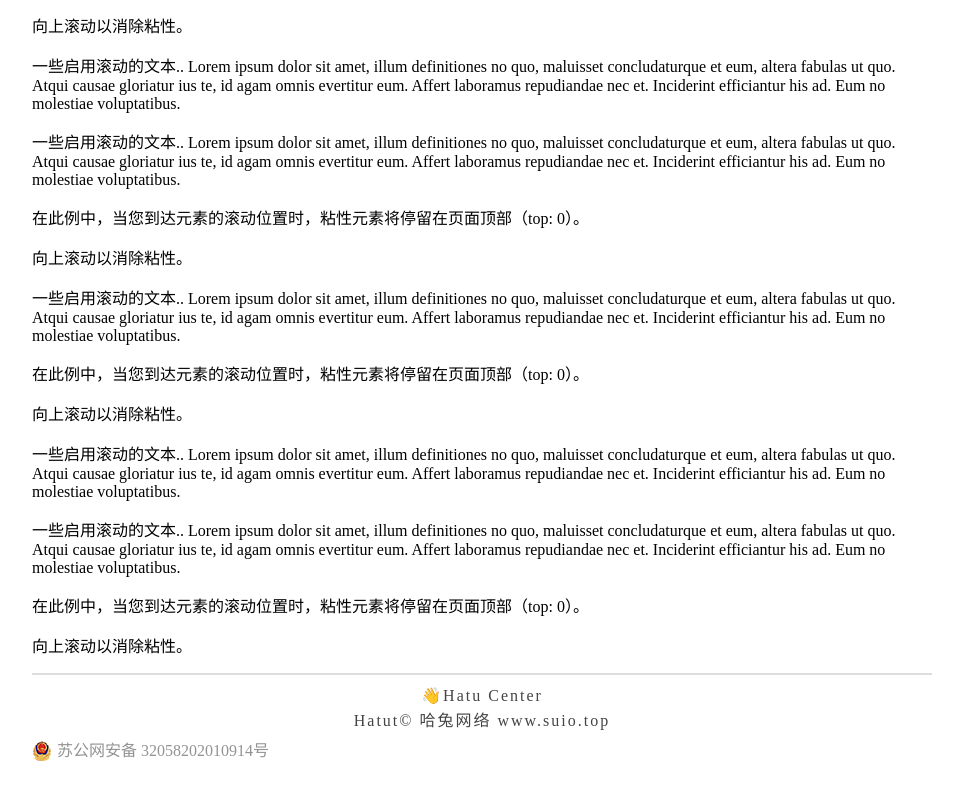
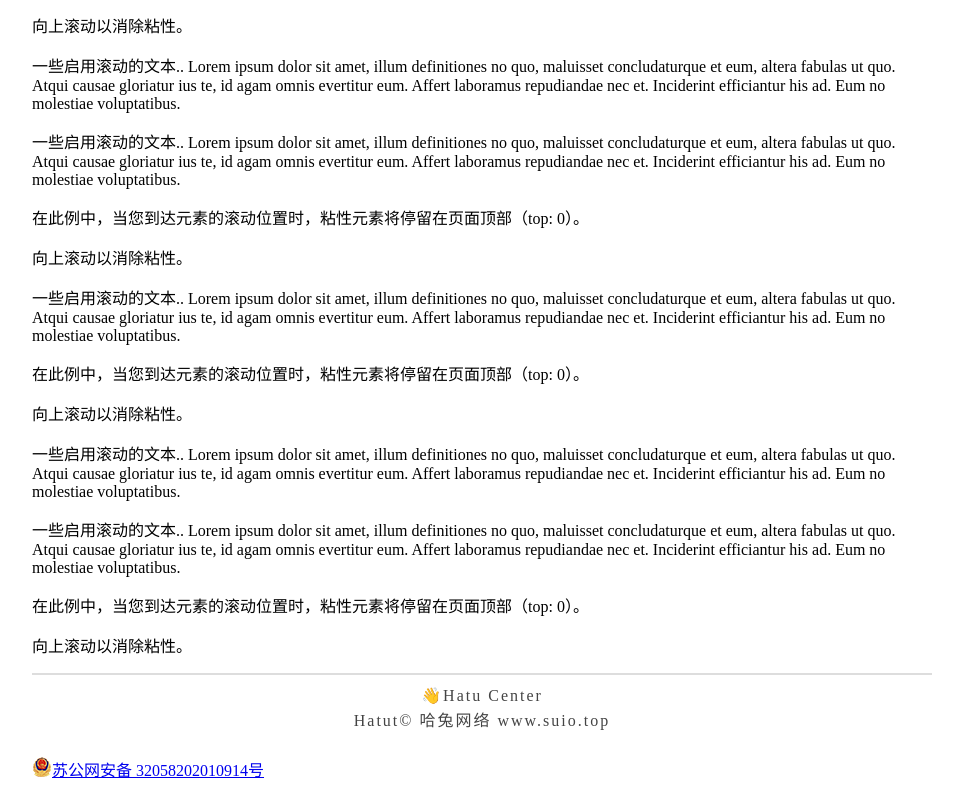
Before and after one commit to ioov/sooip.github.io, a plain HTML site: page index.html in a window 1280 px wide. Shown: the part 663-1460 px from the top of the page, without its empty margins (158-1121 px from the left). Before the commit the page ends 1428 px from the top, so only its background shows below. Drawn offline with nearby package versions, Linux system fonts and the light colour scheme.

Commit message:
Update index.html

```diff
--- a/index.html
+++ b/index.html
@@ -128,7 +128,7 @@
 <script src="https://cdn.bootcdn.net/ajax/libs/jquery/3.6.0/jquery.min.js"></script>
 <script src="https://myhkw.cn/api/player/163497470157" id="myhk" key="163497470157" m="0"></script>
 <div class="footer">
-<a target="_blank" href="http://www.beian.gov.cn/portal/registerSystemInfo?recordcode=32058202010914" style="display:inline-block;text-decoration:none;height:20px;line-height:20px;"><img src="/img/batb.png" style="float:left;"/><p style="float:left;height:20px;line-height:20px;margin: 0px 0px 0px 5px; color:#939393;">苏公网安备 32058202010914号</p></a>
+<a target="_blank" href="http://www.beian.gov.cn/portal/registerSystemInfo?recordcode=32058202010914" ><img src="/img/batb.png" style="float:left;"/><p>苏公网安备 32058202010914号</p></a>
 </div>
 
 
```
